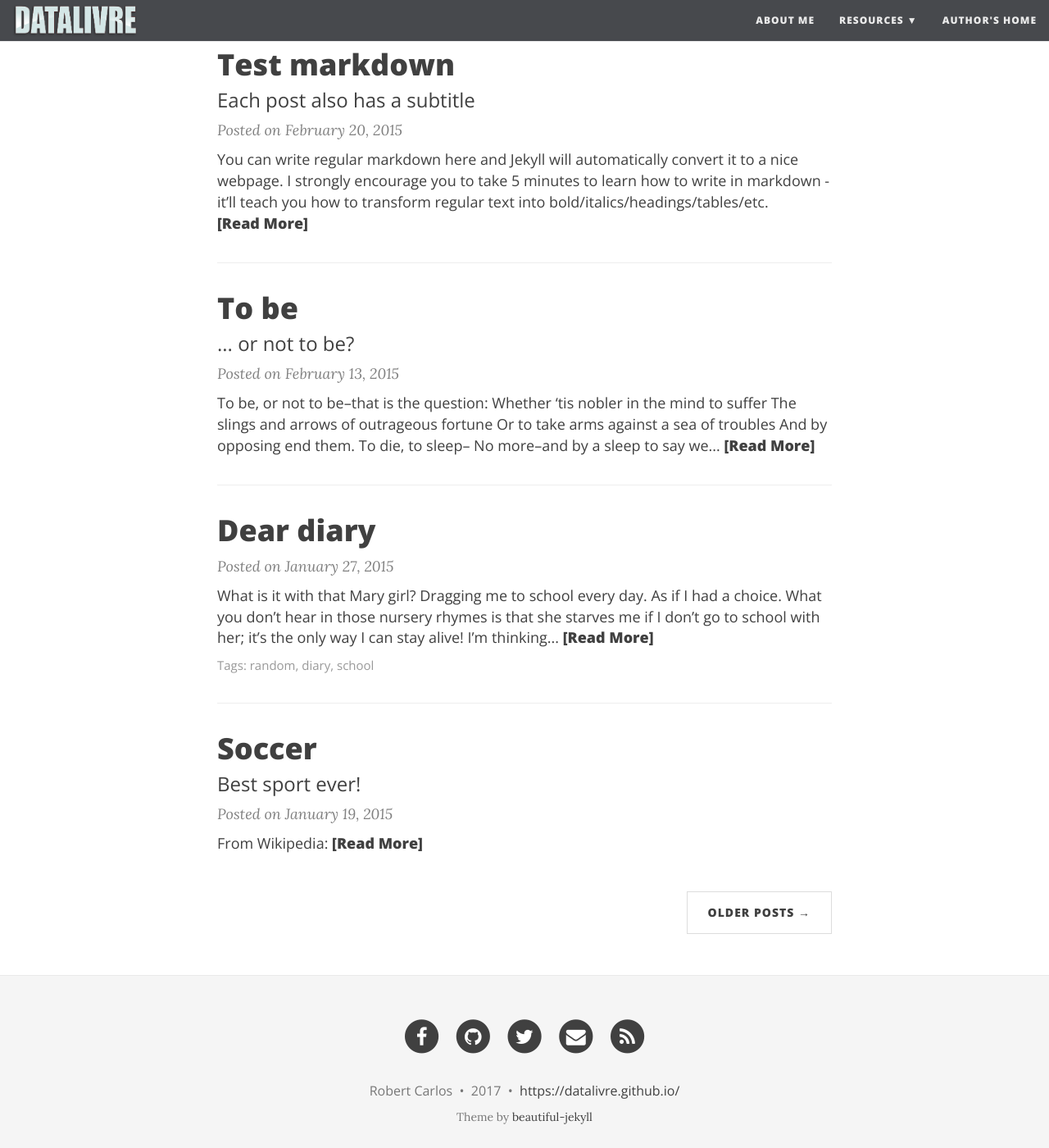
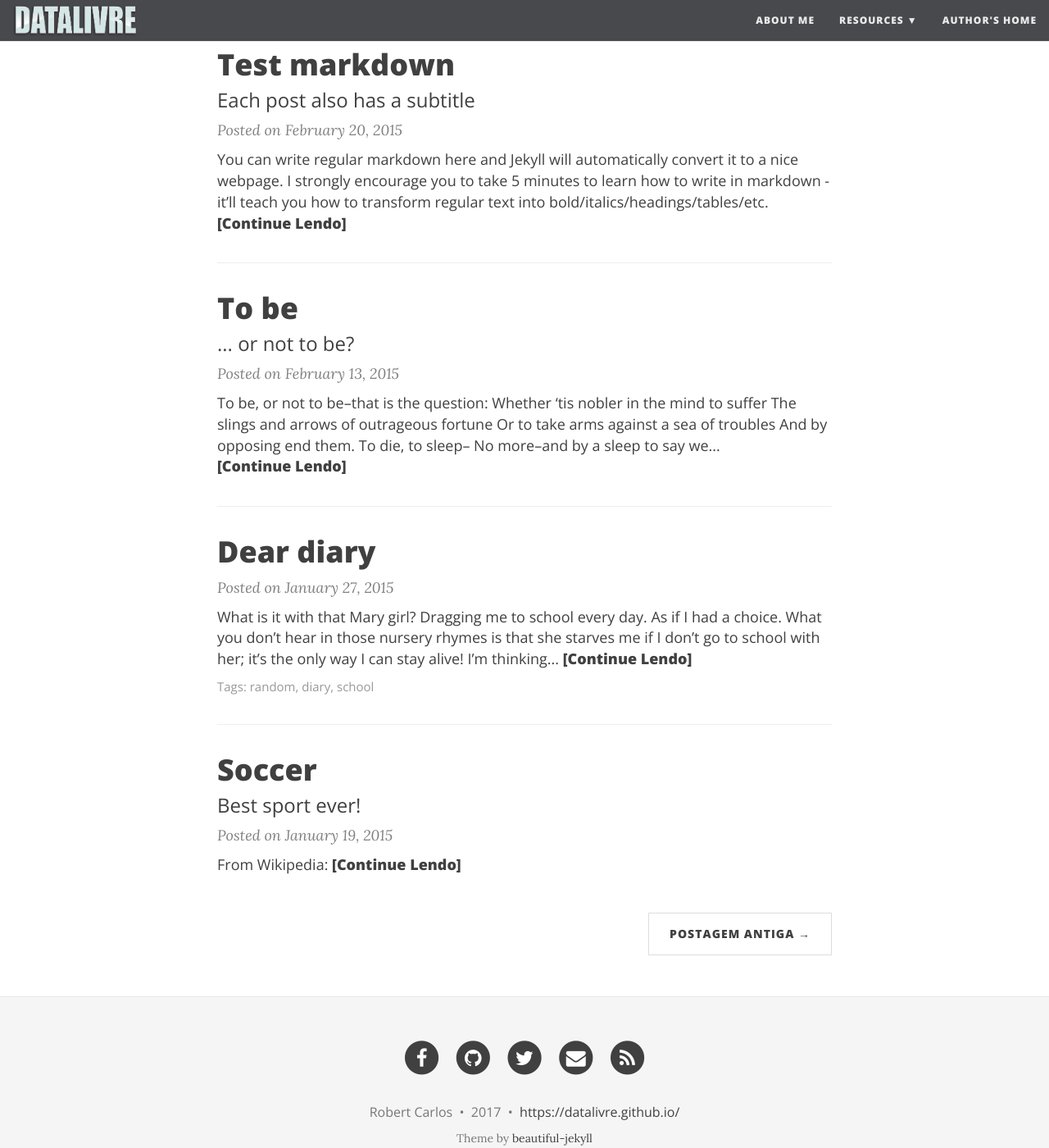
Before and after one commit to datalivre/datalivre.github.io, a Jekyll site: the page built from index.html, in a window 1280 px wide and 1400 px high, scrolled down 578 px. Shown: the whole window at 82% size. Built offline with Jekyll 4.4.1, drawn with Linux system fonts in a browser that asks for light colours; nearby versions of some CDN libraries; the list of posts is cut into pages by our own code; some of the changed text lies outside the part shown.

Commit message:
traduzindo

```diff
--- a/index.html
+++ b/index.html
@@ -34,7 +34,7 @@ use-site-title: true
         {{ post.excerpt | strip_html | xml_escape | truncatewords: site.excerpt_length }}
         {% assign excerpt_word_count = post.excerpt | number_of_words %}
         {% if post.content != post.excerpt or excerpt_word_count > site.excerpt_length %}
-          <a href="{{ post.url | prepend: site.baseurl }}" class="post-read-more">[Read&nbsp;More]</a>
+          <a href="{{ post.url | prepend: site.baseurl }}" class="post-read-more">[Continue&nbsp;Lendo]</a>
         {% endif %}
       </div>
     </div>
@@ -60,12 +60,12 @@ use-site-title: true
 <ul class="pager main-pager">
   {% if paginator.previous_page %}
   <li class="previous">
-    <a href="{{ paginator.previous_page_path | prepend: site.baseurl | replace: '//', '/' }}">&larr; Newer Posts</a>
+    <a href="{{ paginator.previous_page_path | prepend: site.baseurl | replace: '//', '/' }}">&larr; Postagem Recente</a>
   </li>
   {% endif %}
   {% if paginator.next_page %}
   <li class="next">
-    <a href="{{ paginator.next_page_path | prepend: site.baseurl | replace: '//', '/' }}">Older Posts &rarr;</a>
+    <a href="{{ paginator.next_page_path | prepend: site.baseurl | replace: '//', '/' }}">Postagem Antiga &rarr;</a>
   </li>
   {% endif %}
 </ul>
```
